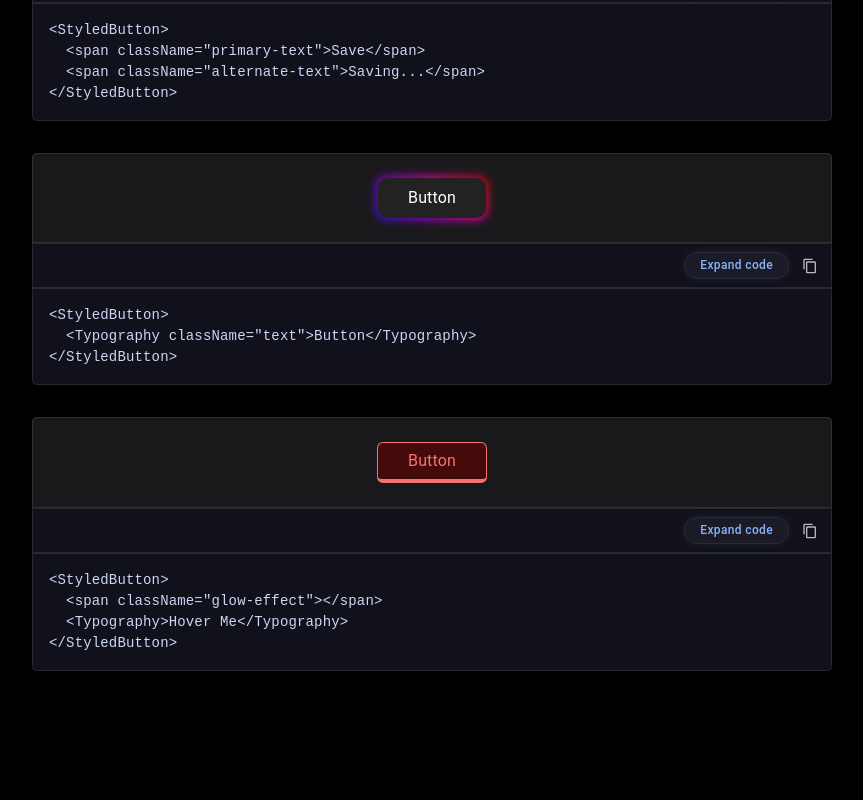
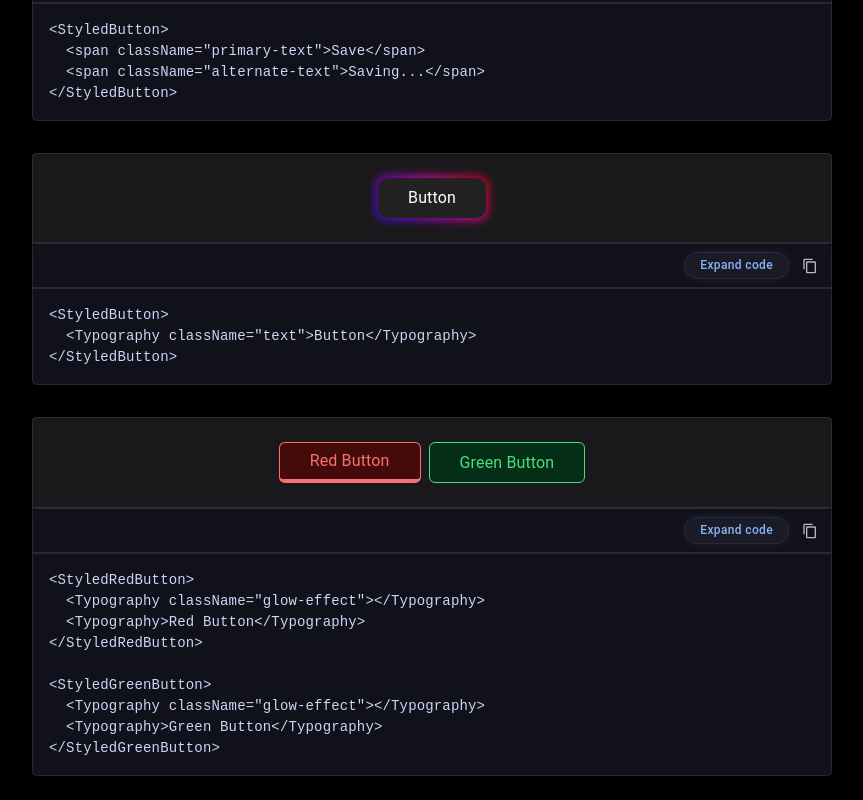
Before and after one commit to Surjendu-kar/ByteUI-Core, a React (Vite) app: page / in a window 1280 px wide. Shown: the part 1300-2100 px from the top of the page, without its empty margins (308-1171 px from the left). Before the commit the page ends 1995 px from the top, so only its background shows below. Built offline with nearby package versions, Linux system fonts and the light colour scheme.

Commit message:
Add another colour in btn7

```diff
--- a/src/components/Buttons/Button1.tsx
+++ b/src/components/Buttons/Button1.tsx
@@ -85,7 +85,7 @@ const ButtonDemo = () => (
 );
 
 const Button1 = () => {
-  const shortCode = `  <LeftArrowButton variant="contained">
+  const shortCode = `<LeftArrowButton variant="contained">
   <Typography>left</Typography>
 </LeftArrowButton>
 
@@ -93,7 +93,7 @@ const Button1 = () => {
   <Typography>right</Typography>
 </RightArrowButton>`;
 
-  const fullCode = `  import React from "react";
+  const fullCode = `import React from "react";
 import { styled } from "@mui/material/styles";
 import { Button, Typography } from "@mui/material";
 
@@ -180,7 +180,6 @@ const Button1 = () => {
 );
 
 export default ButtonDemo;`;
-
   return (
     <CodeViewer shortCode={shortCode} fullCode={fullCode} demo={ButtonDemo} />
   );
--- a/src/components/Buttons/Button2.tsx
+++ b/src/components/Buttons/Button2.tsx
@@ -49,9 +49,9 @@ const ButtonDemo: FC = () => {
 };
 
 const Button2: FC = () => {
-  const shortCode = `  <StyledButton>Button</StyledButton>`;
+  const shortCode = `<StyledButton>Button</StyledButton>`;
 
-  const fullCode = `  import { Button, styled } from "@mui/material";
+  const fullCode = `import { Button, styled } from "@mui/material";
 
 const StyledButton = styled(Button)(() => ({
   height: "40px",
--- a/src/components/Buttons/Button3.tsx
+++ b/src/components/Buttons/Button3.tsx
@@ -114,9 +114,9 @@ const ButtonDemo: FC = () => {
 };
 
 const Button3: FC = () => {
-  const shortCode = `  <StyledButton>Button3</StyledButton>`;
+  const shortCode = `<StyledButton>Button3</StyledButton>`;
 
-  const fullCode = `  import { Button, styled, keyframes } from "@mui/material";
+  const fullCode = `import { Button, styled, keyframes } from "@mui/material";
 
 const glitchAnimation = keyframes\`
   0% {
--- a/src/components/Buttons/Button7.tsx
+++ b/src/components/Buttons/Button7.tsx
@@ -1,5 +1,5 @@
 import { FC } from "react";
-import { Button, styled, keyframes, Typography } from "@mui/material";
+import { Box, Button, styled, keyframes, Typography } from "@mui/material";
 import CodeViewer from "../CodeViewer/CodeViewer";
 
 const glowAnimation = keyframes`
@@ -11,7 +11,7 @@ const glowAnimation = keyframes`
   }
 `;
 
-const StyledButton = styled(Button)(() => ({
+const StyledRedButton = styled(Button)(() => ({
   backgroundColor: "#450a0a",
   color: "#f87171",
   border: "1px solid #f87171",
@@ -55,14 +55,34 @@ const StyledButton = styled(Button)(() => ({
   },
 }));
 
+const StyledGreenButton = styled(StyledRedButton)(() => ({
+  backgroundColor: "#052e16", // bg-green-950
+  color: "#4ade80", // text-green-400
+  border: "1px solid #4ade80", // border border-green-400
+
+  "& .glow-effect": {
+    backgroundColor: "#4ade80", // bg-green-400
+    boxShadow: "0 0 10px 10px rgba(74, 222, 128, 0.3)", // shadow-green-400
+  },
+
+  "&:hover .glow-effect": {
+    animation: `${glowAnimation} 0.5s forwards`,
+  },
+}));
+
 const Button7: FC = () => {
-  const shortCode = `<StyledButton>
-  <span className="glow-effect"></span>
-  <Typography>Hover Me</Typography>
-</StyledButton>`;
+const shortCode = `<StyledRedButton>
+  <Typography className="glow-effect"></Typography>
+  <Typography>Red Button</Typography>
+</StyledRedButton>
+
+<StyledGreenButton>
+  <Typography className="glow-effect"></Typography>
+  <Typography>Green Button</Typography>
+</StyledGreenButton>`;
 
   const fullCode = `import { FC } from "react";
-import { Button, styled, keyframes, Typography } from "@mui/material";
+import { Box, Button, styled, keyframes, Typography } from "@mui/material";
 
 const glowAnimation = keyframes\`
   from {
@@ -73,7 +93,7 @@ const glowAnimation = keyframes\`
   }
 \`;
 
-const StyledButton = styled(Button)(() => ({
+const StyledRedButton = styled(Button)(() => ({
   backgroundColor: "#450a0a",
   color: "#f87171",
   border: "1px solid #f87171",
@@ -117,12 +137,62 @@ const StyledButton = styled(Button)(() => ({
   },
 }));
 
+const StyledGreenButton = styled(Button)(() => ({
+  backgroundColor: "#052e16",
+  color: "#4ade80",
+  border: "1px solid #4ade80",
+  borderBottomWidth: "4px",
+  fontWeight: 500,
+  overflow: "hidden",
+  position: "relative",
+  padding: "6px 30px",
+  borderRadius: "6px",
+  outline: "none",
+  transition: "all 0.3s ease",
+  fontFamily: '"JetBrains Mono", monospace',
+  textTransform: "none",
+
+  "&:hover": {
+    filter: "brightness(1.5)",
+    borderTopWidth: "4px",
+    borderBottomWidth: "1px",
+  },
+
+  "&:active": {
+    opacity: 0.75,
+  },
+
+  "& .glow-effect": {
+    backgroundColor: "#4ade80",
+    boxShadow: "0 0 10px 10px rgba(74, 222, 128, 0.3)",
+    position: "absolute",
+    top: "-150%",
+    left: 0,
+    display: "inline-flex",
+    width: "320px",
+    height: "5px",
+    borderRadius: "6px",
+    opacity: 0.5,
+    transition: "all 0.5s ease",
+  },
+
+  "&:hover .glow-effect": {
+    animation: \`\${glowAnimation} 0.5s forwards\`,
+  },
+}));
+
 const ButtonDemo: FC = () => {
   return (
-    <StyledButton>
-      <span className="glow-effect"></span>
-      <Typography>Hover Me</Typography>
-    </StyledButton>
+    <Box sx={{ display: 'flex', gap: 2 }}>
+      <StyledRedButton>
+        <Typography className="glow-effect"></Typography>
+        <Typography>Red Button</Typography>
+      </StyledRedButton>
+      <StyledGreenButton>
+        <Typography className="glow-effect"></Typography>
+        <Typography>Green Button</Typography>
+      </StyledGreenButton>
+    </Box>
   );
 };
 
@@ -130,10 +200,16 @@ export default ButtonDemo;`;
 
   const ButtonDemo: FC = () => {
     return (
-      <StyledButton>
-        <span className="glow-effect"></span>
-        <Typography>Button</Typography>
-      </StyledButton>
+      <Box sx={{ display: "flex", gap: 1 }}>
+        <StyledRedButton>
+          <Typography className="glow-effect"></Typography>
+          <Typography>Red Button</Typography>
+        </StyledRedButton>
+        <StyledGreenButton>
+          <Typography className="glow-effect"></Typography>
+          <Typography>Green Button</Typography>
+        </StyledGreenButton>
+      </Box>
     );
   };
 
```
Lines whose indentation alone changed are shown as unchanged.
